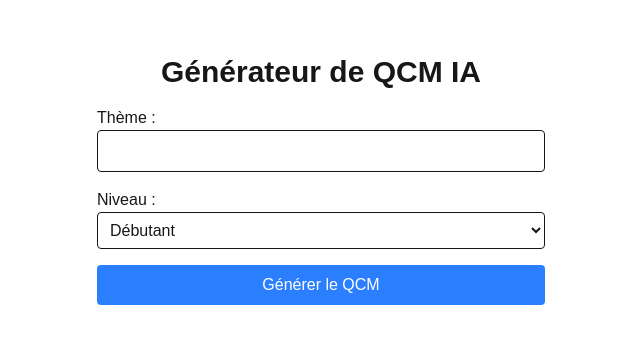
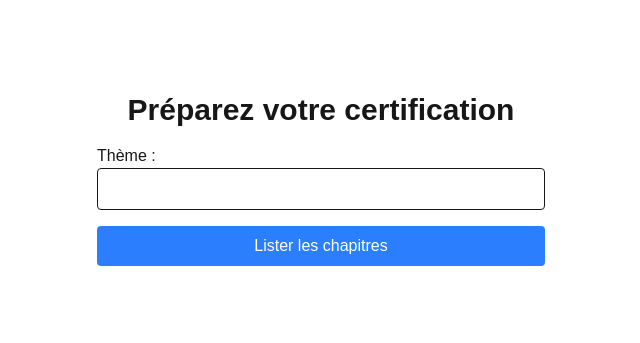
Before and after one commit to mohznzn/ismns-frontend, a Next.js app: page / in a window 1280 px wide. Shown: the part 221-564 px from the top of the page, without its empty margins (319-959 px from the left). Built offline with nearby package versions, Linux system fonts and the light colour scheme.

Commit message:
Mise à jour page.js : ajout listing chapitres + génération questions

```diff
--- a/src/app/page.js
+++ b/src/app/page.js
@@ -1,36 +1,31 @@
 'use client';
 import { useState } from 'react';
-import { useRouter } from 'next/navigation';
 
 export default function Home() {
-  const router = useRouter();
   const [theme, setTheme] = useState('');
-  const [niveau, setNiveau] = useState('débutant');
   const [loading, setLoading] = useState(false);
+  const [chapitres, setChapitres] = useState([]);
+  const [questions, setQuestions] = useState([]);
+  const [selectedChapitre, setSelectedChapitre] = useState(null);
 
-  const handleSubmit = async (e) => {
+  // Étape 1 : lister les chapitres pour un thème donné
+  const handleListerChapitres = async (e) => {
     e.preventDefault();
     setLoading(true);
-
-
+    setQuestions([]);
+    setSelectedChapitre(null);
 
     try {
-      const res = await fetch(`https://ismns-backend.onrender.com/generate_qcm`, {
+      const res = await fetch(`https://ismns-backend.onrender.com/lister_chapitres`, {
         method: 'POST',
-        headers: {
-          'Content-Type': 'application/json',
-        },
-        body: JSON.stringify({ theme, niveau }),
+        headers: { 'Content-Type': 'application/json' },
+        body: JSON.stringify({ theme }),
       });
 
-      if (!res.ok) {
-        throw new Error('Erreur backend');
-      }
+      if (!res.ok) throw new Error('Erreur backend');
 
       const data = await res.json();
-      const qcmId = data.qcm_id;
-
-      router.push(`/test?qcm_id=${qcmId}`);
+      setChapitres(data.chapitres || []);
     } catch (error) {
       alert("Erreur de connexion au backend");
       console.error(error);
@@ -39,10 +34,37 @@ export default function Home() {
     }
   };
 
+  // Étape 2 : générer 30 questions pour un chapitre
+  const handleGenererQuestions = async (chapitre) => {
+    setSelectedChapitre(chapitre);
+    setLoading(true);
+    setQuestions([]);
+
+    try {
+      const res = await fetch(`https://ismns-backend.onrender.com/generer_questions`, {
+        method: 'POST',
+        headers: { 'Content-Type': 'application/json' },
+        body: JSON.stringify({ theme, chapitre }),
+      });
+
+      if (!res.ok) throw new Error('Erreur backend');
+
+      const data = await res.json();
+      setQuestions(data.questions || []);
+    } catch (error) {
+      alert("Erreur lors de la génération des questions");
+      console.error(error);
+    } finally {
+      setLoading(false);
+    }
+  };
+
   return (
     <main className="flex min-h-screen flex-col items-center justify-center p-4">
-      <h1 className="text-3xl font-bold mb-4">Générateur de QCM IA</h1>
-      <form onSubmit={handleSubmit} className="flex flex-col gap-4 w-full max-w-md">
+      <h1 className="text-3xl font-bold mb-4">Préparez votre certification</h1>
+
+      {/* Formulaire Thème */}
+      <form onSubmit={handleListerChapitres} className="flex flex-col gap-4 w-full max-w-md">
         <label>
           Thème :
           <input
@@ -54,27 +76,53 @@ export default function Home() {
             required
           />
         </label>
-        <label>
-          Niveau :
-          <select
-            name="niveau"
-            value={niveau}
-            onChange={(e) => setNiveau(e.target.value)}
-            className="w-full border p-2 rounded"
-          >
-            <option value="débutant">Débutant</option>
-            <option value="intermédiaire">Intermédiaire</option>
-            <option value="avancé">Avancé</option>
-          </select>
-        </label>
         <button
           type="submit"
           className="bg-blue-500 hover:bg-blue-600 text-white p-2 rounded"
           disabled={loading}
         >
-          {loading ? 'Chargement...' : 'Générer le QCM'}
+          {loading ? 'Chargement...' : 'Lister les chapitres'}
         </button>
       </form>
+
+      {/* Liste des chapitres */}
+      {chapitres.length > 0 && (
+        <div className="mt-6 w-full max-w-md">
+          <h2 className="text-xl font-semibold mb-2">Chapitres :</h2>
+          <ul className="space-y-2">
+            {chapitres.map((chapitre, idx) => (
+              <li
+                key={idx}
+                className="p-2 border rounded cursor-pointer hover:bg-gray-100"
+                onClick={() => handleGenererQuestions(chapitre)}
+              >
+                {chapitre}
+              </li>
+            ))}
+          </ul>
+        </div>
+      )}
+
+      {/* Questions générées */}
+      {questions.length > 0 && (
+        <div className="mt-6 w-full max-w-2xl">
+          <h2 className="text-xl font-semibold mb-4">
+            Questions pour : {selectedChapitre}
+          </h2>
+          <ul className="space-y-4">
+            {questions.map((q, idx) => (
+              <li key={idx} className="p-4 border rounded bg-gray-50">
+                <p className="font-bold mb-2">{q.question}</p>
+                <ul className="list-disc pl-5">
+                  {q.options.map((option, i) => (
+                    <li key={i}>{option}</li>
+                  ))}
+                </ul>
+              </li>
+            ))}
+          </ul>
+        </div>
+      )}
     </main>
   );
 }
```
